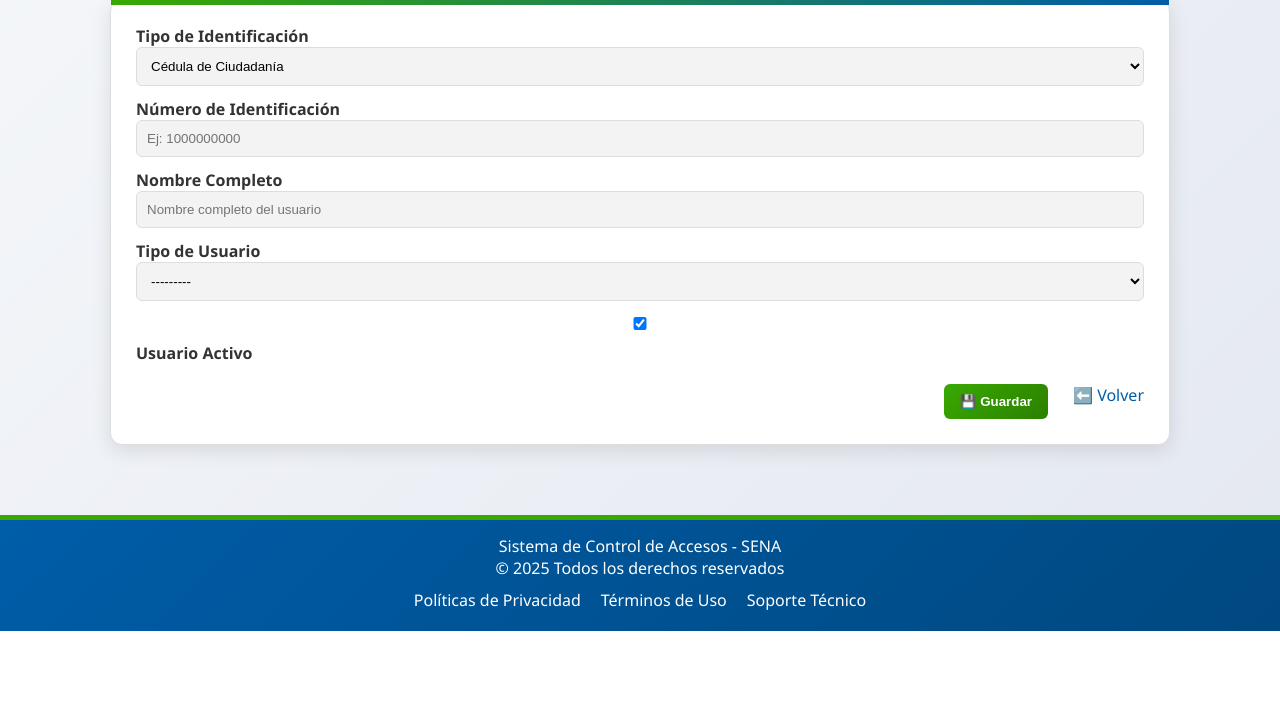
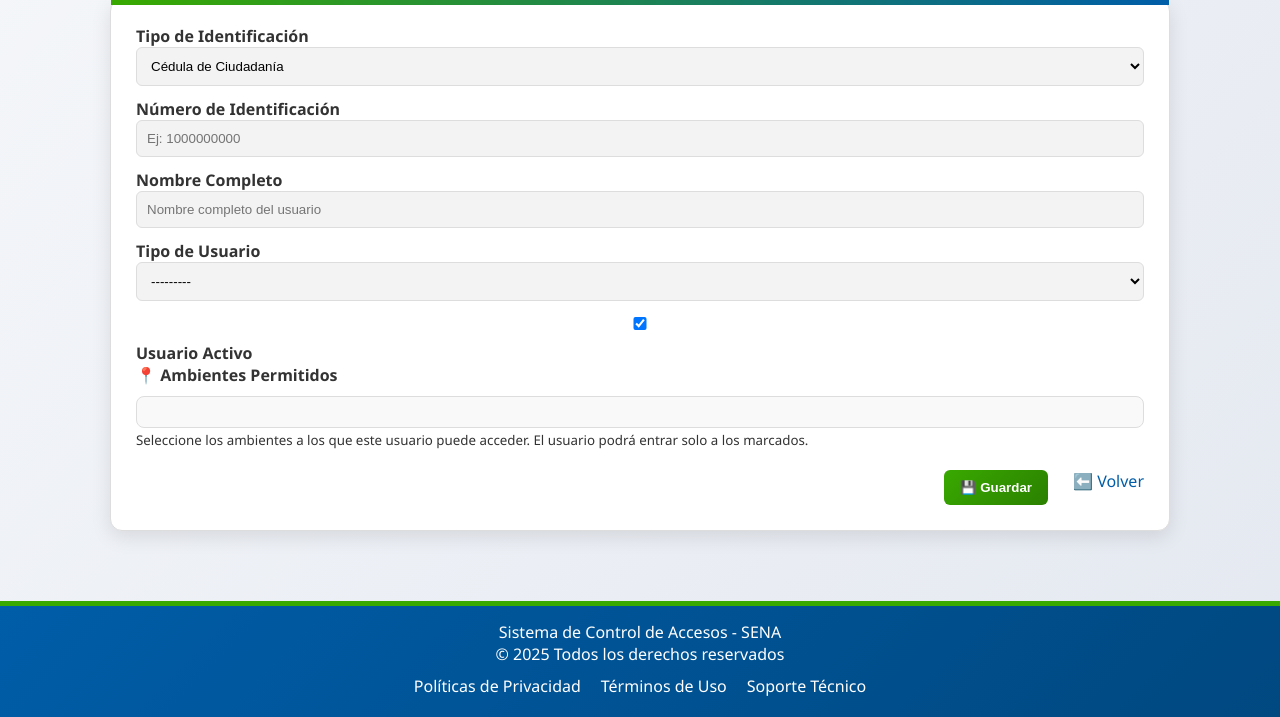
Before and after one commit to juanmateus7726/Prototipo-Control-Accesos, a Django app: page /usuarios/crear/ in a window 1280 px wide. Shown: the part 185-902 px from the top of the page. Before the commit the page ends 816 px from the top, so only its background shows below. Run offline with Django 5.2, Linux system fonts and the light colour scheme; data that the repository does not hold is empty.

Commit message:
Creacion de checklist de seleccion de ambientes de creacion de usuarios

```diff
--- a/Centro_Minero_Access/usuarios/forms.py
+++ b/Centro_Minero_Access/usuarios/forms.py
@@ -1,10 +1,28 @@
 from django import forms
 from .models import Usuario, Registro
+from ambientes.models import Ambiente
 
 class UsuarioForm(forms.ModelForm):
+    # NUEVO: Checklist de ambientes (ManyToMany)
+    ambientes_directos = forms.ModelMultipleChoiceField(
+        queryset=Ambiente.objects.all().order_by('nombre'),  # Todos los ambientes, ordenados
+        required=False,  # Opcional: Puede no seleccionar ninguno
+        widget=forms.CheckboxSelectMultiple(attrs={
+            'class': 'form-check-input',
+        }),
+        label="Ambientes Permitidos",
+        help_text="Seleccione los ambientes a los que este usuario tiene acceso. Mantenga presionado Ctrl para seleccionar múltiples."
+    )
+
+
     class Meta:
         model = Usuario
-        fields = ['tipo_identificacion', 'numero_identificacion', 'nombre', 'tipo', 'activo']
+        fields = ['tipo_identificacion',
+                'numero_identificacion',
+                'nombre',
+                'tipo',
+                'activo',
+                'ambientes_directos']
         widgets = {
             'tipo_identificacion': forms.Select(attrs={
                 'class': 'form-control',
--- a/Centro_Minero_Access/usuarios/static/css/crear_usuario.css
+++ b/Centro_Minero_Access/usuarios/static/css/crear_usuario.css
@@ -159,3 +159,16 @@
         @media (max-width:768px){
             .page-header{flex-direction:column; gap:15px; text-align:center;}
         }
+
+    .checkbox-group {
+        margin-top: 10px;
+    }
+    .checkbox-group label {
+        display: block; margin: 10px 0; padding: 5px; border-radius: 4px; cursor: pointer;
+    }
+    .checkbox-group label:hover {
+        background: #e9ecef;
+    }
+    .checkbox-group input[type="checkbox"] {
+        margin-right: 10px; transform: scale(1.2);
+    }
--- a/Centro_Minero_Access/usuarios/templates/usuarios/crear_usuario.html
+++ b/Centro_Minero_Access/usuarios/templates/usuarios/crear_usuario.html
@@ -57,6 +57,10 @@
         <h1 class="page-title">➕ Crear Usuario</h1>
         <a href="{% url 'usuarios:listar_usuarios' %}" class="create-btn">← Volver a la lista</a>
     </div>
+
+    <form method="post" enctype="multipart/form-data">
+        {% csrf_token %}
+
     <div class="form-container">
         <form method="post">
             {% csrf_token %}
@@ -85,6 +89,20 @@
                 {{ form.activo }}
                 <label class="form-check-label" for="{{ form.activo.id_for_label }}">Usuario Activo</label>
             </div>
+
+            <div class="form-group">
+                <label class="form-label">📍 Ambientes Permitidos</label>
+                <div class="checkbox-group" style="max-height: 300px; overflow-y: auto; border: 1px solid #ddd; padding: 15px; border-radius: 8px; background: #f9f9f9;">
+                    {{ form.ambientes_directos }}
+                </div>
+                <small class="form-text text-muted">Seleccione los ambientes a los que este usuario puede acceder. El usuario podrá entrar solo a los marcados.</small>
+                {% if form.ambientes_directos.errors %}
+                    <div class="alert alert-danger">
+                        {{ form.ambientes_directos.errors }}
+                    </div>
+                {% endif %}
+            </div>
+
 
             {% if form.errors %}
                 <div class="alert alert-danger">
--- a/Centro_Minero_Access/usuarios/views.py
+++ b/Centro_Minero_Access/usuarios/views.py
@@ -14,6 +14,7 @@ from .models import Usuario, Registro
 from .forms import UsuarioForm
 from .face_recognition.face_system_opencv import opencv_face_system
 from accesos.models import Acceso
+from ambientes.models import Ambiente
 
 logger = logging.getLogger(__name__)
 
@@ -27,6 +28,7 @@ def listar_usuarios(request):
 
 
 def crear_usuario(request):
+    ambientes = Ambiente.objects.all().order_by('nombre')
     if request.method == "POST":
         form = UsuarioForm(request.POST, request.FILES)
         if form.is_valid():
@@ -35,6 +37,11 @@ def crear_usuario(request):
             usuario.face_registered = False
             usuario.save()
 
+            form.save_m2m()
+
+            if usuario.ambientes_permitidos:
+                usuario.migrar_permisos_automaticamente()
+
             messages.success(request, f"✅ Usuario {usuario.nombre} creado exitosamente. Ahora registre su rostro.")
             return redirect("usuarios:registrar_rostro", pk=usuario.pk)
         else:
@@ -42,11 +49,12 @@ def crear_usuario(request):
     else:
         form = UsuarioForm()
 
-    return render(request, "usuarios/crear_usuario.html", {"form": form})
+    return render(request, "usuarios/crear_usuario.html", {"form": form, "ambientes": ambientes})
 
 
 def editar_usuario(request, pk):
     usuario = get_object_or_404(Usuario, pk=pk)
+    ambientes = Ambiente.objects.all().order_by('nombre')
 
     if request.method == "POST":
         form = UsuarioForm(request.POST, request.FILES, instance=usuario)
@@ -57,6 +65,12 @@ def editar_usuario(request, pk):
                 usuario.face_registered = True
 
             usuario.save()
+
+            form.save_m2m()
+
+            if usuario.ambientes_permitidos and not usuario.ambientes_directos.exists():
+                usuario.migrar_permisos_automaticamente()
+
             messages.success(request, f"✅ Usuario {usuario.nombre} actualizado correctamente.")
             return redirect("usuarios:listar_usuarios")
         else:
@@ -66,7 +80,8 @@ def editar_usuario(request, pk):
 
     return render(request, "usuarios/editar_usuario.html", {
         "form": form,
-        "usuario": usuario
+        "usuario": usuario,
+        "ambientes": ambientes
     })
 
 def eliminar_usuario(request, pk):
```
